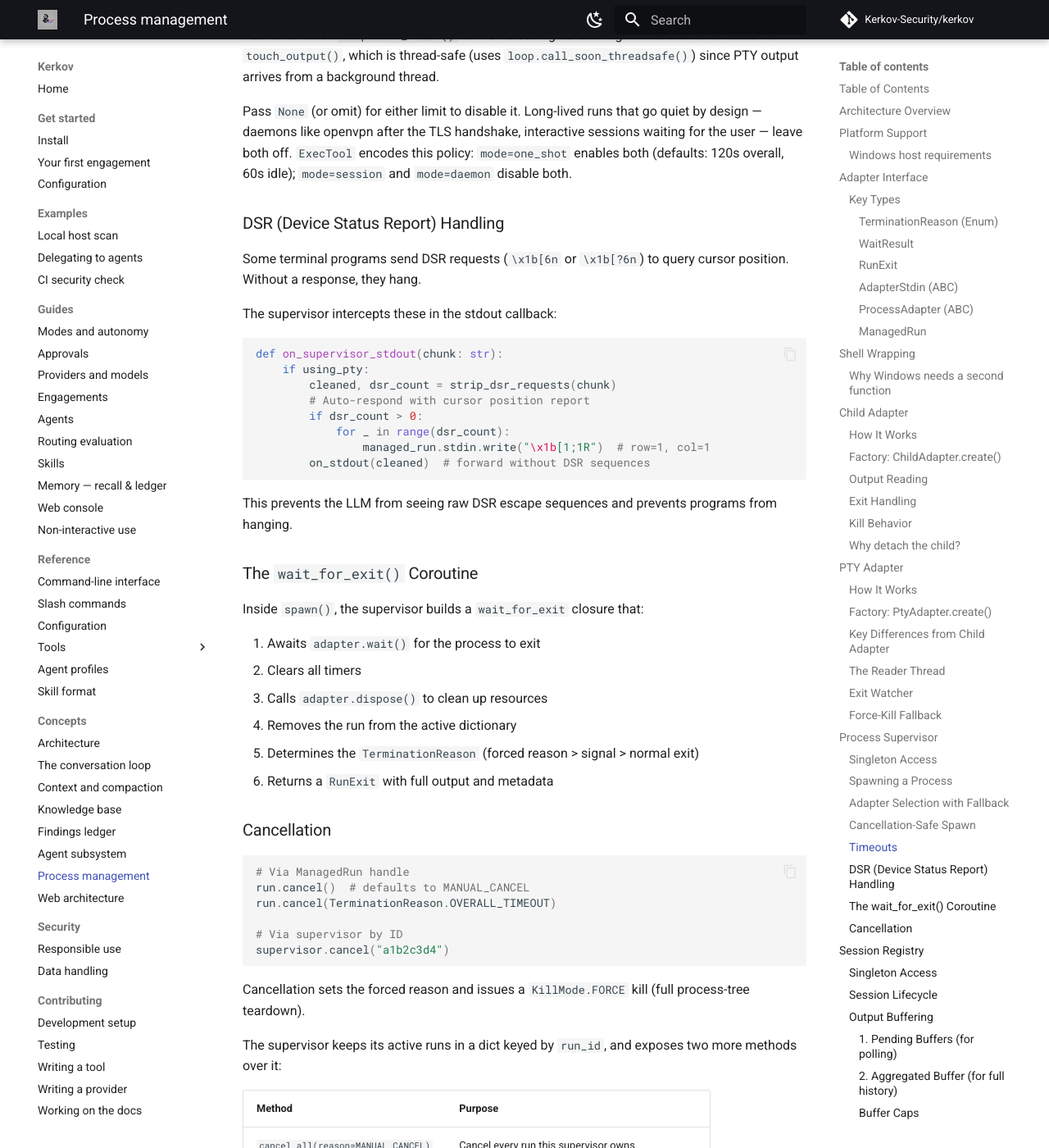
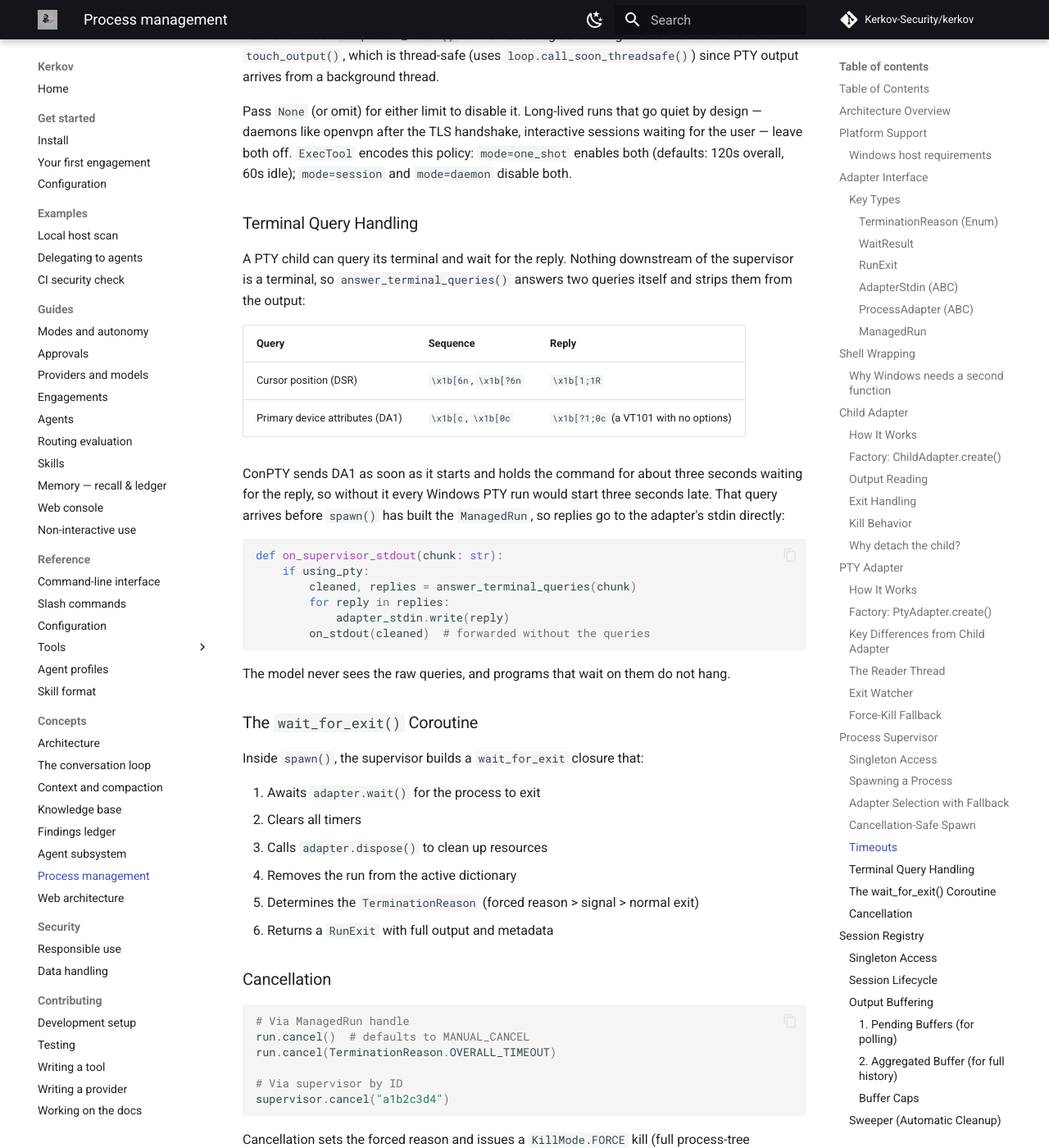
Before and after one commit to Kerkov-Security/kerkov, an MkDocs documentation site: the page built from docs/concepts/process-management.md, in a window 1280 px wide and 1400 px high, scrolled down 13377 px. Shown: the whole window at 82% size. Built offline with MkDocs 1.6.1 and Material for MkDocs 9.7.7, drawn with Linux system fonts in a browser that asks for light colours; comment, search, counter and statistics services are not loaded; some of the changed text lies outside the part shown.

Commit message:
Answer ConPTY's startup query and ignore control-only startup output
ConPTY sends a primary device attributes query (ESC[c) when it starts
and holds the command for about three seconds waiting for a reply.
Nothing answered it, so every Windows PTY run started three seconds
late, past the exec startup deadline, and the control-only preamble
started the quiet timer, so a session that failed at once was reported
as running.

The supervisor now answers DA1 alongside the existing cursor position
reply, writing to the adapter's stdin because the query arrives before
the ManagedRun exists. The exec startup check counts only visible
output.

````diff
--- a/docs/concepts/process-management.md
+++ b/docs/concepts/process-management.md
@@ -71,7 +71,7 @@
 | Layer | Module | Role |
 |-------|--------|------|
 | **Adapter** | `child_adapter.py`, `pty_adapter.py` (+ `posix_*`/`windows_*` backends) | Low-level process I/O — spawn, read, write, kill |
-| **Supervisor** | `supervisor.py` | Lifecycle orchestration — timeouts, fallback, DSR handling |
+| **Supervisor** | `supervisor.py` | Lifecycle orchestration — timeouts, fallback, terminal query replies |
 | **Registry** | `session_registry.py` | Session state, output buffering, draining, cleanup |
 
 The `ProcessTool` (in `src/kerkov/tools/process_tool.py`) is the LLM-facing consumer that ties all three together.
@@ -96,7 +96,7 @@
 ### Windows host requirements
 
 - **Windows 10 1809+** (ConPTY). The `windows_pty_adapter` requires `pywinpty>=2.0`.
-- **Windows Terminal or another VT-enabled host** for full xterm fidelity. ConPTY honors `ESC[?2004h/l` (bracketed paste) and the DSR cursor-position reply, so the supervisor's `strip_dsr_requests` / `build_cursor_position_response` and the `key_encoder` xterm modifier sequences (`ESC[1;5A` for Ctrl+Up, etc.) work unchanged. Classic `conhost.exe` is more limited — key encoding still emits the same bytes, but some sequences may not be interpreted.
+- **Windows Terminal or another VT-enabled host** for full xterm fidelity. ConPTY honors `ESC[?2004h/l` (bracketed paste) and the cursor-position and device-attributes replies, so the supervisor's `answer_terminal_queries` (see [Terminal Query Handling](#terminal-query-handling)) and the `key_encoder` xterm modifier sequences (`ESC[1;5A` for Ctrl+Up, etc.) work unchanged. Classic `conhost.exe` is more limited — key encoding still emits the same bytes, but some sequences may not be interpreted.
 - **`psutil`** is used for process-tree enumeration during a forced kill; if it is unavailable the backend falls back to `taskkill /F /T` alone.
 
 `pywinpty` and `psutil` are gated by environment markers in `pyproject.toml` and install only on `win32`.
@@ -453,7 +453,7 @@
 
 **File:** `supervisor.py`
 
-The central orchestrator. Picks the adapter, manages timeouts, handles DSR requests, and returns `ManagedRun` handles.
+The central orchestrator. Picks the adapter, manages timeouts, answers terminal queries, and returns `ManagedRun` handles.
 
 ### Singleton Access
 
@@ -572,24 +572,33 @@
 encodes this policy: `mode=one_shot` enables both (defaults: 120s overall,
 60s idle); `mode=session` and `mode=daemon` disable both.
 
-### DSR (Device Status Report) Handling
+### Terminal Query Handling
 
-Some terminal programs send DSR requests (`\x1b[6n` or `\x1b[?6n`) to query cursor position. Without a response, they hang.
+A PTY child can query its terminal and wait for the reply. Nothing downstream of
+the supervisor is a terminal, so `answer_terminal_queries()` answers two queries
+itself and strips them from the output:
 
-The supervisor intercepts these in the stdout callback:
+| Query | Sequence | Reply |
+| --- | --- | --- |
+| Cursor position (DSR) | `\x1b[6n`, `\x1b[?6n` | `\x1b[1;1R` |
+| Primary device attributes (DA1) | `\x1b[c`, `\x1b[0c` | `\x1b[?1;0c` (a VT101 with no options) |
+
+ConPTY sends DA1 as soon as it starts and holds the command for about three
+seconds waiting for the reply, so without it every Windows PTY run would start
+three seconds late. That query arrives before `spawn()` has built the
+`ManagedRun`, so replies go to the adapter's stdin directly:
 
 ```python
 def on_supervisor_stdout(chunk: str):
     if using_pty:
-        cleaned, dsr_count = strip_dsr_requests(chunk)
-        # Auto-respond with cursor position report
-        if dsr_count > 0:
-            for _ in range(dsr_count):
-                managed_run.stdin.write("\x1b[1;1R")  # row=1, col=1
-        on_stdout(cleaned)  # forward without DSR sequences
+        cleaned, replies = answer_terminal_queries(chunk)
+        for reply in replies:
+            adapter_stdin.write(reply)
+        on_stdout(cleaned)  # forwarded without the queries
 ```
 
-This prevents the LLM from seeing raw DSR escape sequences and prevents programs from hanging.
+The model never sees the raw queries, and programs that wait on them do not
+hang.
 
 ### The `wait_for_exit()` Coroutine
 
@@ -1209,7 +1218,7 @@
     │
     ▼
 on_supervisor_stdout():
-    strip_dsr_requests()   →  (cleaned text, 0 DSR requests)
+    answer_terminal_queries()  →  (cleaned text, no replies)
     on_stdout(cleaned)     →  (external callback, if any)
     stdout_buf.append(cleaned)
     │
````
Also changed, not shown: docs/reference/tools/exec-process.md (+3 -2 lines), 4 other files.
